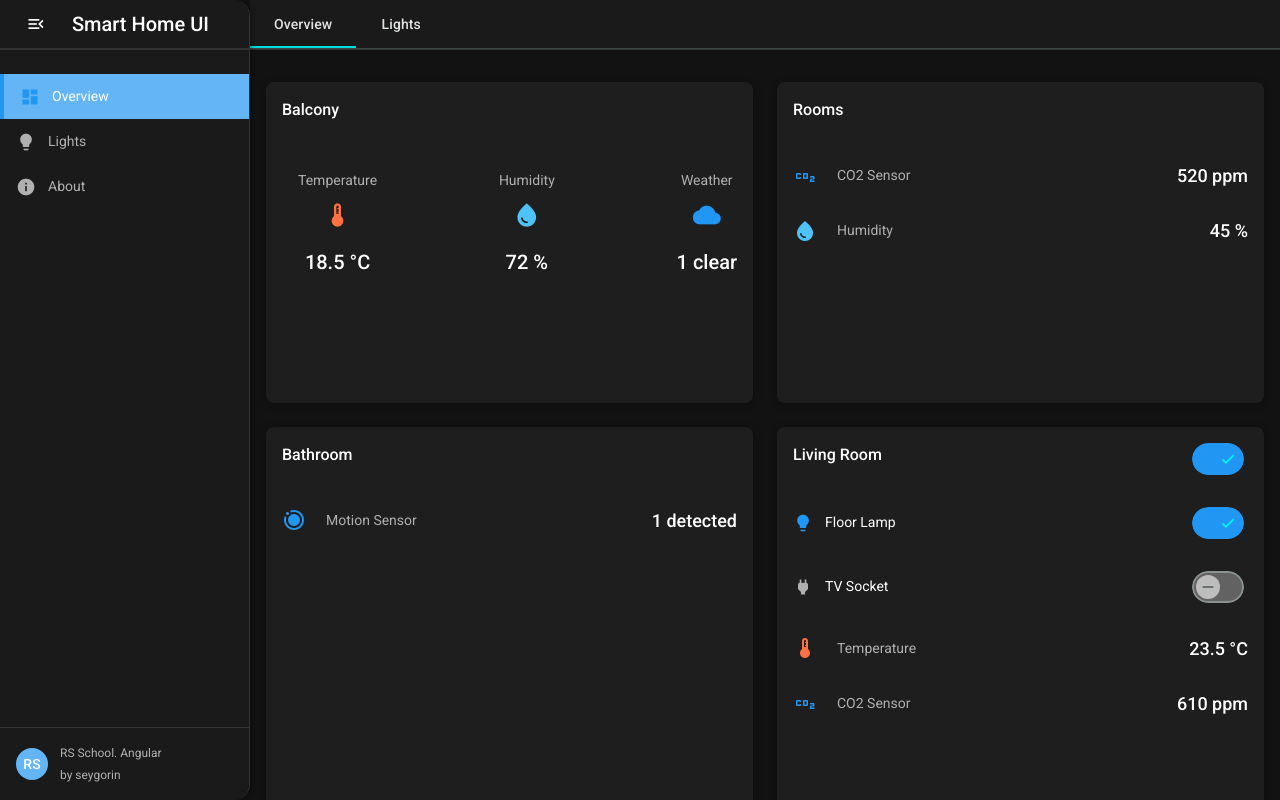
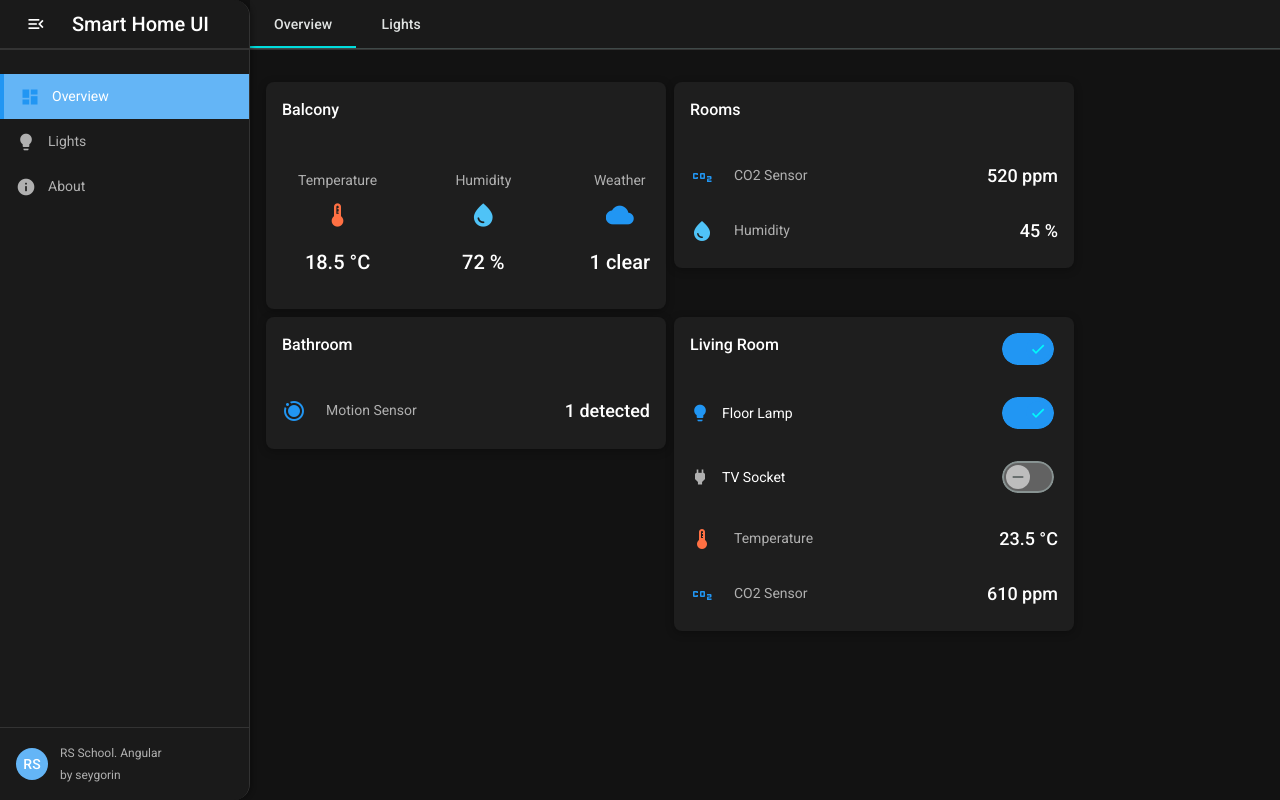
Before and after one commit to seygorin/smart-home-ui, an Angular app: page / in a window 1280 px wide. Built offline with nearby package versions, Linux system fonts and the light colour scheme.

Commit message:
feat: add content-based to cards grid

```diff
--- a/src/app/shared/styles/_layout-mixins.scss
+++ b/src/app/shared/styles/_layout-mixins.scss
@@ -29,12 +29,22 @@
 }
 
 @mixin grid-layout(
-  $columns: repeat(auto-fill, minmax(300px, 1fr)),
-  $gap: var(--spacing-md)
+  $columns: repeat(auto-fit, minmax(300px, max-content)),
+  $gap: var(--spacing-md),
+  $content-based: true
 ) {
   display: grid;
   grid-template-columns: $columns;
   gap: $gap;
+
+  @if $content-based {
+    grid-auto-rows: min-content;
+
+    > * {
+      justify-self: stretch;
+      align-self: start;
+    }
+  }
 }
 
 @mixin responsive-container($padding: var(--spacing-md)) {
--- a/src/app/shared/ui/card-list/card-list.component.scss
+++ b/src/app/shared/ui/card-list/card-list.component.scss
@@ -2,15 +2,15 @@
 
 :host {
   @include grid-layout(
-    repeat(auto-fill, minmax(280px, 1fr)),
-    var(--spacing-md)
+    repeat(auto-fit, minmax(280px, max-content)),
+    var(--spacing-md),
+    true
   );
   padding: 0;
   width: 100%;
   max-width: 100%;
   overflow-x: hidden;
   background-color: var(--color-bg-main);
-  min-height: 100%;
   box-sizing: border-box;
 
   app-card {
@@ -40,21 +40,21 @@
 
 @media (min-width: 768px) and (max-width: 1023px) {
   :host {
-    grid-template-columns: repeat(auto-fill, minmax(320px, 1fr));
-    gap: var(--spacing-md);
+    grid-template-columns: repeat(auto-fit, minmax(350px, max-content));
+    gap: var(--spacing-sm);
   }
 }
 
 @media (min-width: 1024px) {
   :host {
-    grid-template-columns: repeat(auto-fill, minmax(350px, 1fr));
-    gap: var(--spacing-lg);
+    grid-template-columns: repeat(auto-fit, minmax(400px, max-content));
+    gap: var(--spacing-sm);
   }
 }
 
 @media (min-width: 1400px) {
   :host {
-    grid-template-columns: repeat(auto-fill, minmax(400px, 1fr));
-    gap: var(--spacing-lg);
+    grid-template-columns: repeat(auto-fit, minmax(450px, max-content));
+    gap: var(--spacing-sm);
   }
 }
--- a/src/app/shared/ui/card/card.component.scss
+++ b/src/app/shared/ui/card/card.component.scss
@@ -5,9 +5,8 @@
 .card {
   @include layout.card-container;
   min-height: 100px;
-  height: calc(100% - 32px);
+  height: auto;
   overflow: hidden;
-  margin-bottom: var(--spacing-md);
 
   .title {
     font-size: var(--font-size-medium);
```
